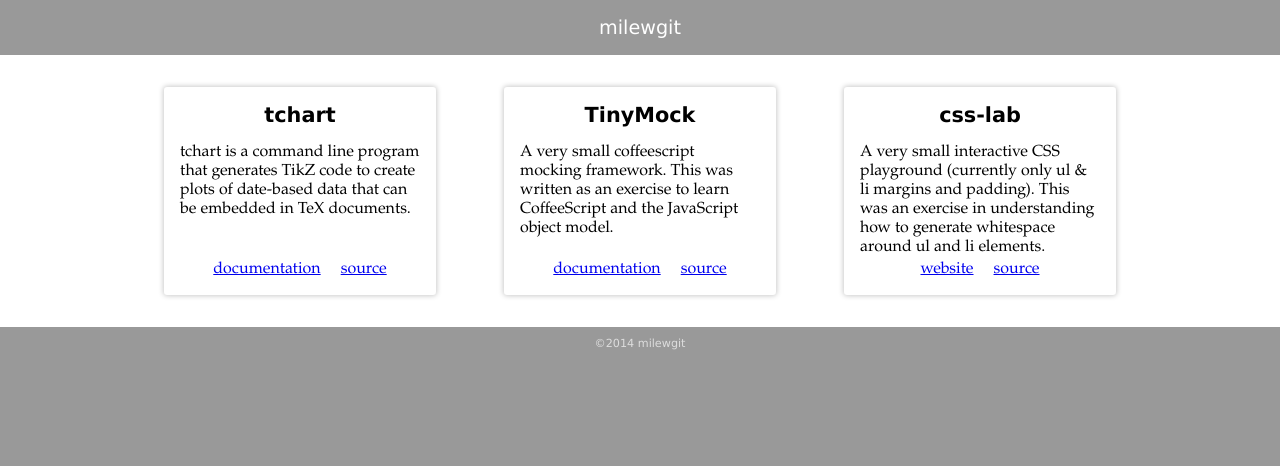
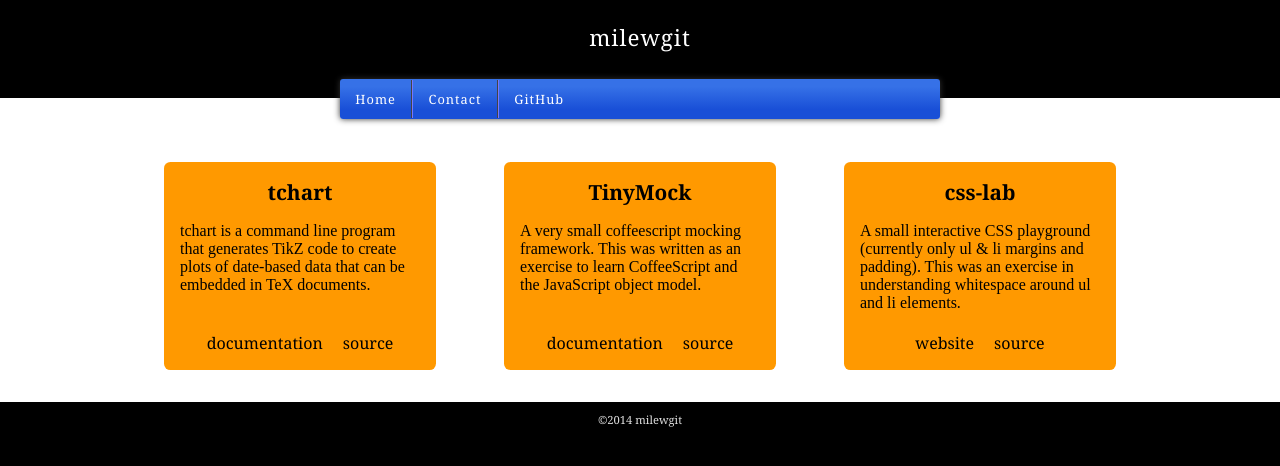
Before and after one commit to milewdev/milewdev.github.io, a plain HTML site: page index.html in a window 1280 px wide. Drawn offline with Linux system fonts and the light colour scheme.

Commit message:
Style the main menu

```diff
--- a/index.html
+++ b/index.html
@@ -4,12 +4,18 @@
     <meta charset="utf-8" />
     <title>milewgit</title>
     <link rel="stylesheet" href="stylesheets/style.css" />
+    <script>document.write('<script src="http://' + (location.host || 'localhost').split(':')[0] + ':35729/livereload.js?snipver=1"></' + 'script>')</script>
   </head>
 
   <body>
-    <header class='page-header'>
-      <h1 class='page-title'>milewgit</h1>
-    </header>
+    <h1 class='page-title'>milewgit</h1>
+    <nav class='page-nav'>
+      <menu class='page-nav'>
+        <menuitem><a href='/'>Home</a></menuitem>
+        <menuitem><a href='mailto:milewgit@gmail.com'>Contact</a></menuitem>
+        <menuitem><a href='https://github.com/milewgit'>GitHub</a></menuitem>
+      </menu>
+    </nav>
 
     <section class='projects'>
       <article class='project'>
@@ -39,9 +45,9 @@
       <article class='project'>
         <h1 class='project-title'>css-lab</h2>
         <p>
-          A very small interactive CSS playground (currently only ul & li margins
-          and padding).  This was an exercise in understanding how to generate
-          whitespace around ul and li elements.
+          A small interactive CSS playground (currently only ul & li margins
+          and padding).  This was an exercise in understanding whitespace
+          around ul and li elements.
         </p>
         <menu>
           <menuitem><a href='http://milewgit.github.io/css-lab/'>website</a></menuitem>
--- /dev/null
+++ b/notes.txt
@@ -0,0 +1,2 @@
+Nice website to generate gradients (and border radius, box shadow):
+  http://www.cssmatic.com
--- a/scss/style.scss
+++ b/scss/style.scss
@@ -1,53 +1,140 @@
 // * {
 //   border: 1px solid red;
 // }
+
+
+//
+// reset
+//
 
 body, div, header, footer, section, article, h1, menu, menuitem {
   margin: 0;
   padding: 0;
 }
 
-h1, h2, h3, h4, h5 {
-  font-family: Verdana;
+a {
+  color: inherit;
+  text-decoration: none;
+
+  &:hover {
+    text-decoration: underline;
+  }
+}
+
+
+//
+// general
+//
+
+h1, h2, h3, h4, h5, menuitem {
+  font-family: Georgia;
 }
 
 body {
-  background-color: #999;
-  font-family: Garamond;
+  background-color: black;
 }
 
-header.page-header {
+
+//
+// header
+//
+
+h1.page-title {
   color: white;
-  padding-top: 1em;
-  padding-bottom: 1em;
+  font-size: 1.4em;
+  font-weight: normal;
+  letter-spacing: 1px;
+  margin-top: 1em;
+  margin-bottom: 2em;
+  text-align: center;
 }
+
+nav.page-nav {
+  margin: 0 auto;
+  position: relative;
+  max-width: 600px;
+}
+
+menu.page-nav {
+
+  // All of this to set a gradient.
+  // See http://www.cssmatic.com/gradient-generator#'\-moz\-linear\-gradient\%28top\%2C\%20rgba\%2854\%2C113\%2C231\%2C1\%29\%200\%25\%2C\%20rgba\%2854\%2C113\%2C231\%2C1\%29\%2019\%25\%2C\%20rgba\%2825\%2C79\%2C215\%2C1\%29\%2076\%25\%2C\%20rgba\%2825\%2C79\%2C215\%2C1\%29\%20100\%25\%29\%3B'
+  background: rgba(54,113,231,1);
+  background: -moz-linear-gradient(top, rgba(54,113,231,1) 0%, rgba(54,113,231,1) 19%, rgba(25,79,215,1) 76%, rgba(25,79,215,1) 100%);
+  background: -webkit-gradient(left top, left bottom, color-stop(0%, rgba(54,113,231,1)), color-stop(19%, rgba(54,113,231,1)), color-stop(76%, rgba(25,79,215,1)), color-stop(100%, rgba(25,79,215,1)));
+  background: -webkit-linear-gradient(top, rgba(54,113,231,1) 0%, rgba(54,113,231,1) 19%, rgba(25,79,215,1) 76%, rgba(25,79,215,1) 100%);
+  background: -o-linear-gradient(top, rgba(54,113,231,1) 0%, rgba(54,113,231,1) 19%, rgba(25,79,215,1) 76%, rgba(25,79,215,1) 100%);
+  background: -ms-linear-gradient(top, rgba(54,113,231,1) 0%, rgba(54,113,231,1) 19%, rgba(25,79,215,1) 76%, rgba(25,79,215,1) 100%);
+  background: linear-gradient(to bottom, rgba(54,113,231,1) 0%, rgba(54,113,231,1) 19%, rgba(25,79,215,1) 76%, rgba(25,79,215,1) 100%);
+  filter: progid:DXImageTransform.Microsoft.gradient( startColorstr='#3671e7', endColorstr='#194fd7', GradientType=0 );
+
+  border-radius: 3px;
+  box-shadow: 0 0 6px 0px #333;
+
+  // Must set left and right padding to zero in order
+  // for the horizontally centered, absolutely positioned
+  // element to actually be centered.
+  padding-top: 0.7rem;
+  padding-bottom: 0.7rem;
+
+  position: absolute;
+  left: 0;
+  top: -1.2rem;
+  width: 100%;
+
+  menuitem {
+    border-right: 1px solid #444;   // verticle line between menu items
+    border-left: 1px solid #77f;    // verticle line between menu items
+    color: white;
+    font-size: 0.8rem;
+    height: 100%;
+    letter-spacing: 1px;            // small letters are more visible
+    margin-right: -4px;             // get rid of gap between 'inline' menuitems
+    padding: 0.8em;                 // forces the borders to be full height
+    padding-left: 1.2em;            // space before the vertical separator
+    padding-right: 1.2em;           // space before the vertical separator
+
+    &:first-child {
+      border-left: none;
+    }
+    &:last-child {
+      border-right: none;
+    }
+  }
+}
+
+
+//
+// footer
+//
 
 footer.page-footer {
   padding-top: 0.6rem;
   padding-bottom: 0.6rem;   // proper spacing when scrolled to bottom
 }
 
+h1.page-footer {
+  color: #ddd;
+  font-size: 0.7rem;
+  font-weight: normal;
+  text-align: center;
+}
+
+
+//
+// projects
+//
+
 .projects {
   background-color: white;
+  padding-top: 2rem;        // allow space for main nav bar
   text-align: center;
 }
-//
-// @media all and (min-width: 0) and (max-width: (2 * $project-width)) {
-//   .projects {
-//     width: (1 * $project-width) + 1;
-//   }
-// }
-//
-// @media all and (min-width: 2 * $project-width) and (max-width: (3 * $project-width)) {
-//   .projects {
-//     width: (2 * $project-width) + 1;
-//   }
-// }
 
 .project {
-  // background-color: #99f;
-  border-radius: 0.2rem;
-  box-shadow: 0px 0px 5px 1px #ccc;
+  background-color: #f90;
+  border-radius: 0.4rem;
+  // box-shadow: 0px 0px 5px 3px #aaa;
   display: inline-block;
   height: 11rem;
   margin: 2rem;
@@ -71,19 +158,6 @@
   }
 }
 
-h1.page-title {
-  font-size: 1.2rem;
-  font-weight: normal;
-  text-align: center;
-}
-
-h1.page-footer {
-  color: #ddd;
-  font-size: 0.7rem;
-  font-weight: normal;
-  text-align: center;
-}
-
 h1.project-title {
   font-size: 1.3rem;
   text-align: center;
```
Also changed, not shown: stylesheets/style.css, 1 other file.
